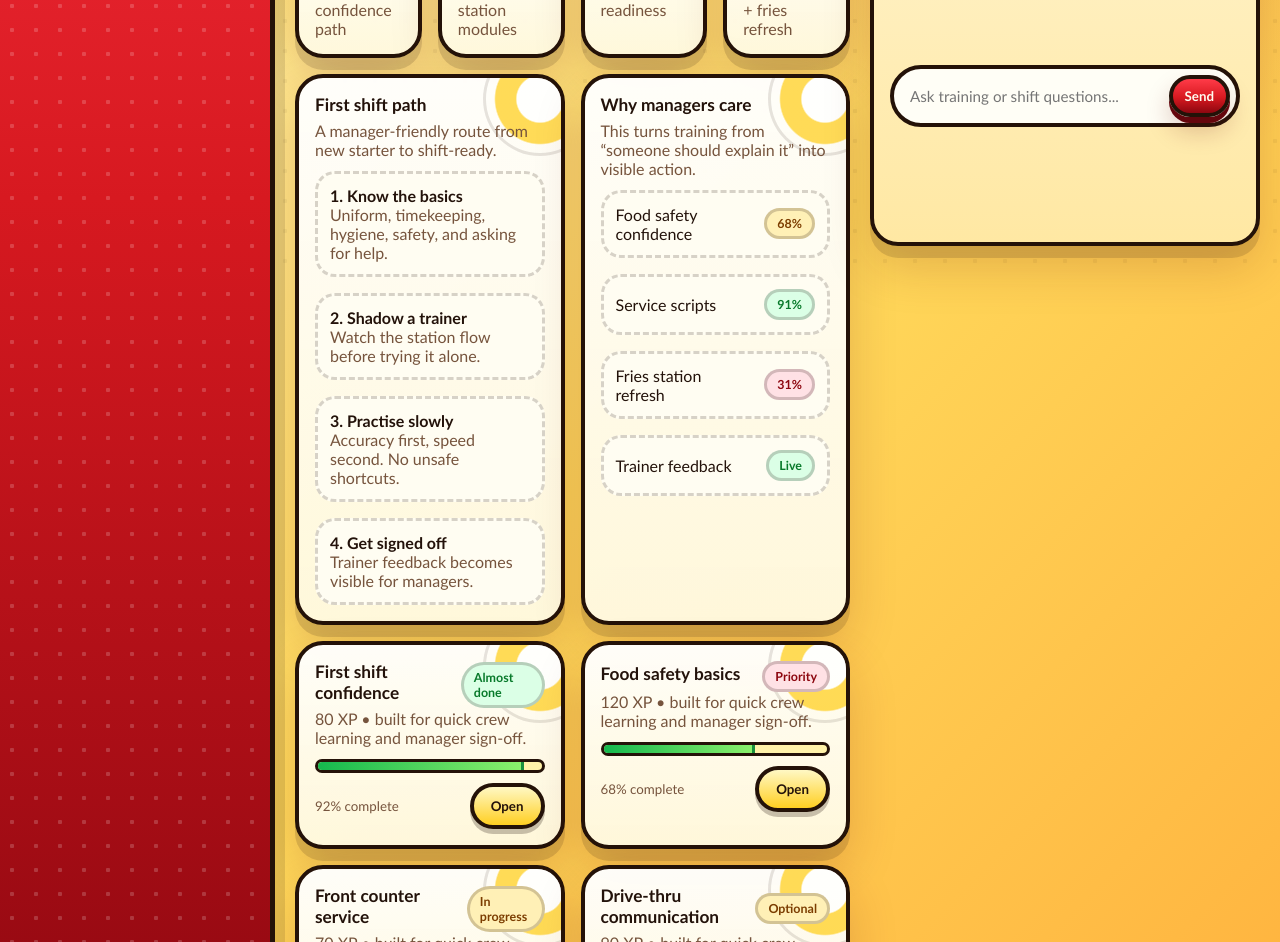
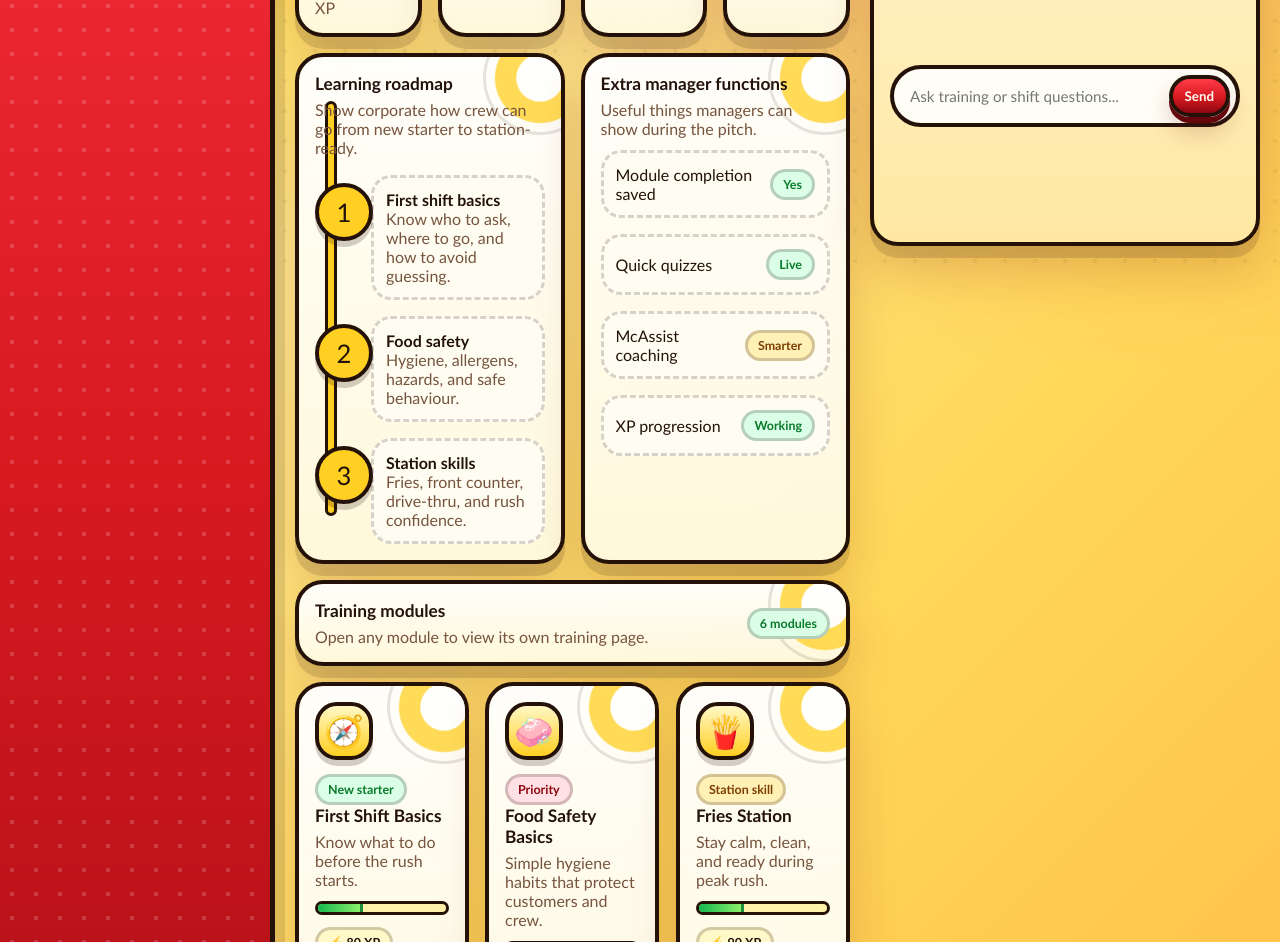
Before and after one commit to cosmin1234x/CCCS, a website: page training.html in a window 1280 px wide. Shown: the part 534-1476 px from the top of the page. Drawn offline with Linux system fonts and the light colour scheme.

Commit message:
Expand training page with module cards and animations

```diff
--- a/training.html
+++ b/training.html
@@ -5,6 +5,9 @@
   <title>McTraining - Training Hub</title>
   <meta name="viewport" content="width=device-width, initial-scale=1.0" />
   <link rel="stylesheet" href="./pitch-theme.css?v=pitch-1" />
+  <style>
+    .training-module-card{animation:moduleCardIn .45s ease both;transition:.18s}.training-module-card:hover{transform:translateY(-6px) rotate(-.35deg)}.module-icon-bubble{width:58px;height:58px;border:4px solid var(--line);border-radius:22px;display:grid;place-items:center;background:linear-gradient(180deg,#fff8c4,var(--yellow));font-size:2rem;box-shadow:0 6px 0 rgba(35,18,10,.2)}.module-done{background:linear-gradient(180deg,#f4fff5,#dbffe6)!important}.learning-road{position:relative}.learning-road:before{content:"";position:absolute;left:26px;top:44px;bottom:44px;width:6px;background:var(--yellow);border:3px solid var(--line);border-radius:999px}.road-item{position:relative;padding-left:56px}.road-dot{position:absolute;left:0;top:8px;width:58px;height:58px;border-radius:50%;border:4px solid var(--line);background:var(--yellow);display:grid;place-items:center;font-size:1.6rem;box-shadow:0 6px 0 rgba(35,18,10,.2)}@keyframes moduleCardIn{from{opacity:0;transform:translateY(18px) scale(.96)}to{opacity:1;transform:translateY(0) scale(1)}}
+  </style>
 </head>
 <body class="app-page">
   <aside class="sidebar" id="sidebar">
@@ -16,43 +19,45 @@
   <main class="main">
     <section class="content">
       <section class="hero">
-        <div class="tag">🎓 Hamburger University style training</div>
-        <h2 style="margin-top:14px;">Make new crew useful faster, safer, and calmer.</h2>
-        <p>A simple training campus for first-shift confidence, station basics, customer service, hygiene habits, quizzes, XP, and manager sign-off. It helps crew know what to learn next instead of guessing.</p>
-        <div class="hero-actions"><button class="btn" onclick="window.McPitch.toast('Next module opened')">Continue next module</button><button class="btn alt" onclick="window.McPitch.toast('Quick quiz started')">Start quick quiz</button><button class="btn dark" onclick="document.getElementById('aiInput').value='Who needs training?';document.getElementById('aiForm').requestSubmit();">Ask McAssist</button></div>
+        <div class="tag">🎓 Interactive Training Campus</div>
+        <h2 style="margin-top:14px;">Every module now has its own page.</h2>
+        <p>Each training module includes lesson cards, practical checklist, quiz, progress, XP, completion animation, and McAssist coaching. This makes the site feel more like a real learning platform, not just a static page.</p>
+        <div class="hero-actions"><a class="btn" href="module.html?id=first-shift">Start first module</a><a class="btn alt" href="module.html?id=food-safety">Food safety</a><button class="btn dark" onclick="document.getElementById('aiInput').value='What training should I do first?';document.getElementById('aiForm').requestSubmit();">Ask McAssist</button></div>
       </section>
 
       <section class="grid four">
-        <article class="card stat"><span>Current level</span><strong>7</strong><p class="muted">Crew confidence path</p></article>
-        <article class="card stat"><span>Total XP</span><strong>1240</strong><p class="muted">Across station modules</p></article>
-        <article class="card stat"><span>Completed</span><strong>18/24</strong><p class="muted">6 left for full readiness</p></article>
-        <article class="card stat"><span>Priority gaps</span><strong>4</strong><p class="muted">Food safety + fries refresh</p></article>
+        <article class="card stat"><span>Level</span><strong id="statLevel">Starter</strong><p class="muted">Based on completed XP</p></article>
+        <article class="card stat"><span>Total XP</span><strong id="statXp">0</strong><p class="muted">Saved locally</p></article>
+        <article class="card stat"><span>Completed</span><strong id="statDone">0/6</strong><p class="muted">Training modules</p></article>
+        <article class="card stat"><span>Progress</span><strong id="statPct">0%</strong><p class="muted">Overall campus</p></article>
       </section>
 
       <section class="grid two">
-        <article class="card">
-          <h3>First shift path</h3>
-          <p class="muted">A manager-friendly route from new starter to shift-ready.</p>
-          <div class="grid" style="margin-top:12px;">
-            <div class="mini"><b>1. Know the basics</b><br><span class="muted">Uniform, timekeeping, hygiene, safety, and asking for help.</span></div>
-            <div class="mini"><b>2. Shadow a trainer</b><br><span class="muted">Watch the station flow before trying it alone.</span></div>
-            <div class="mini"><b>3. Practise slowly</b><br><span class="muted">Accuracy first, speed second. No unsafe shortcuts.</span></div>
-            <div class="mini"><b>4. Get signed off</b><br><span class="muted">Trainer feedback becomes visible for managers.</span></div>
+        <article class="card learning-road">
+          <h3>Learning roadmap</h3>
+          <p class="muted">Show corporate how crew can go from new starter to station-ready.</p>
+          <div class="grid" style="margin-top:18px;">
+            <div class="road-item"><div class="road-dot">1</div><div class="mini"><b>First shift basics</b><br><span class="muted">Know who to ask, where to go, and how to avoid guessing.</span></div></div>
+            <div class="road-item"><div class="road-dot">2</div><div class="mini"><b>Food safety</b><br><span class="muted">Hygiene, allergens, hazards, and safe behaviour.</span></div></div>
+            <div class="road-item"><div class="road-dot">3</div><div class="mini"><b>Station skills</b><br><span class="muted">Fries, front counter, drive-thru, and rush confidence.</span></div></div>
           </div>
         </article>
         <article class="card">
-          <h3>Why managers care</h3>
-          <p class="muted">This turns training from “someone should explain it” into visible action.</p>
+          <h3>Extra manager functions</h3>
+          <p class="muted">Useful things managers can show during the pitch.</p>
           <div class="grid" style="margin-top:12px;">
-            <div class="mini between"><span>Food safety confidence</span><span class="pill warn">68%</span></div>
-            <div class="mini between"><span>Service scripts</span><span class="pill ok">91%</span></div>
-            <div class="mini between"><span>Fries station refresh</span><span class="pill bad">31%</span></div>
-            <div class="mini between"><span>Trainer feedback</span><span class="pill ok">Live</span></div>
+            <div class="mini between"><span>Module completion saved</span><span class="pill ok">Yes</span></div>
+            <div class="mini between"><span>Quick quizzes</span><span class="pill ok">Live</span></div>
+            <div class="mini between"><span>McAssist coaching</span><span class="pill warn">Smarter</span></div>
+            <div class="mini between"><span>XP progression</span><span class="pill ok">Working</span></div>
           </div>
         </article>
       </section>
 
-      <section class="grid two" id="trainingModules"></section>
+      <section class="card">
+        <div class="between wrap"><div><h3>Training modules</h3><p class="muted">Open any module to view its own training page.</p></div><span class="pill ok">6 modules</span></div>
+      </section>
+      <section class="grid three" id="trainingModules"></section>
     </section>
 
     <aside class="panel ai">
@@ -61,9 +66,20 @@
       <form id="aiForm" class="ai-form"><input id="aiInput" placeholder="Ask training or shift questions..." /><button class="btn send" type="submit">Send</button></form>
     </aside>
   </main>
+
+  <div id="modulePreviewModal" class="modal">
+    <div class="modal-card">
+      <div class="between wrap"><h3 id="previewTitle">Module preview</h3><button id="closePreviewBtn" class="btn alt" type="button">Close</button></div>
+      <div id="previewBody" style="margin-top:12px;"></div>
+      <div class="hero-actions"><a id="previewOpenLink" class="btn" href="module.html?id=first-shift">Open module</a></div>
+    </div>
+  </div>
+
   <div id="toast" class="toast"></div>
   <script src="./pitch-app.js?v=pitch-1"></script>
-  <script src="./live-shifts.js?v=live-1"></script>
-  <script>window.McPitch.initPage('training'); window.McLive.init('training');</script>
+  <script src="./live-shifts.js?v=live-2"></script>
+  <script src="./module-data.js?v=modules-1"></script>
+  <script src="./training-hub.js?v=modules-1"></script>
+  <script>window.McPitch.initPage('training'); window.McLive.init('training'); window.McTrainingHub.init();</script>
 </body>
 </html>
```
